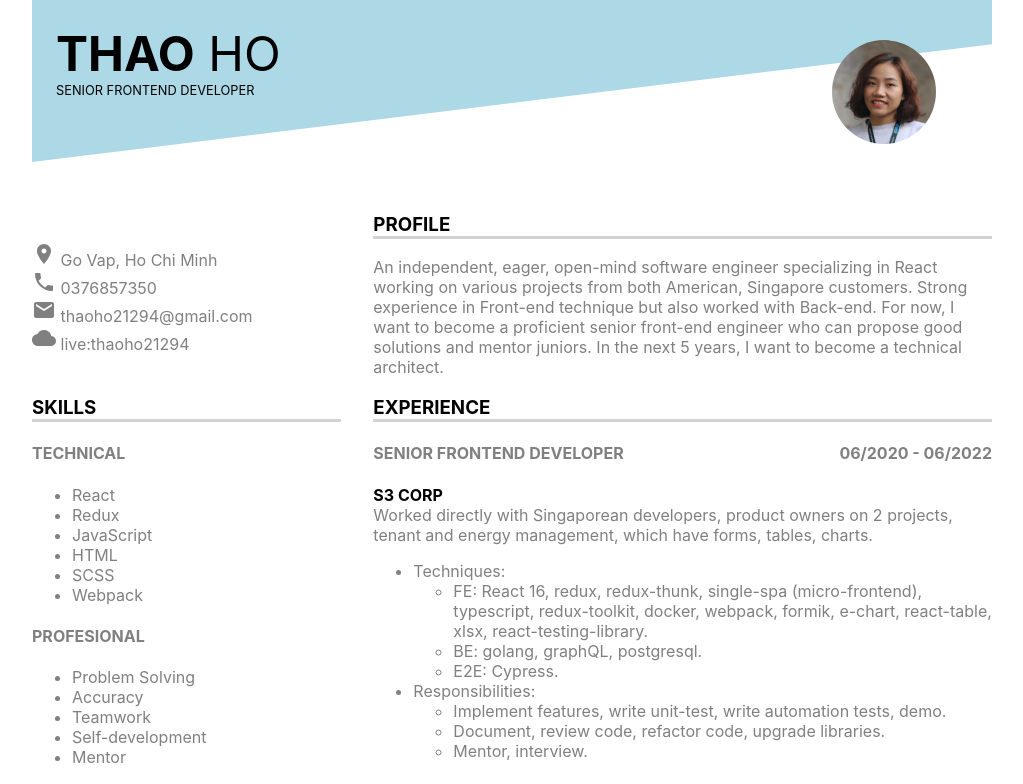
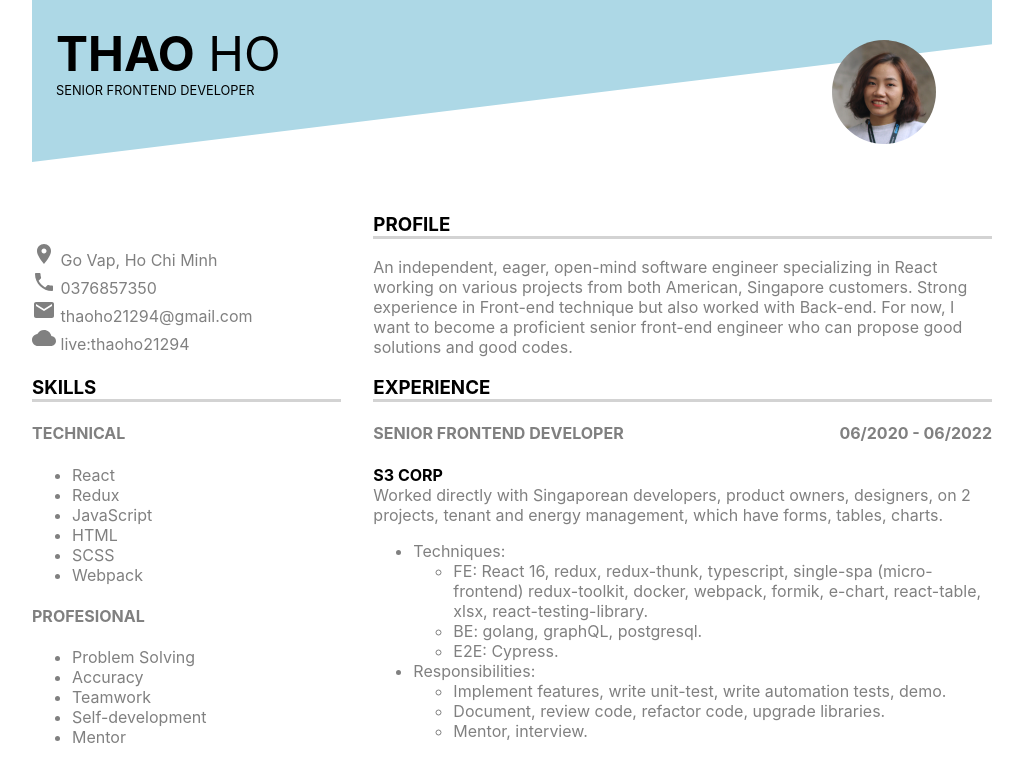
Before and after one commit to thaoho21294/personal-blog, a React app: page /resume in a window 1280 px wide. Shown: the top 784 px of the page, without its empty margins (128-1151 px from the left). Built offline with nearby package versions, Linux system fonts and the light colour scheme.

Commit message:
Update CV

```diff
--- a/src/scenes/Resume/Resume.js
+++ b/src/scenes/Resume/Resume.js
@@ -37,9 +37,7 @@ const Resume = () => {
             React working on various projects from both American, Singapore
             customers. Strong experience in Front-end technique but also worked
             with Back-end. For now, I want to become a proficient senior
-            front-end engineer who can propose good solutions and mentor
-            juniors. In the next 5 years, I want to become a technical
-            architect.
+            front-end engineer who can propose good solutions and good codes.
           </Card>
         </Row>
         <Row>
@@ -59,18 +57,17 @@ const Resume = () => {
               time={['06/2020', '06/2022']}
               company='S3 Corp'
             >
-              Worked directly with Singaporean developers, product owners on 2
-              projects, tenant and energy management, which have forms, tables,
-              charts.
+              Worked directly with Singaporean developers, product owners,
+              designers, on 2 projects, tenant and energy management, which have
+              forms, tables, charts.
               <ul>
                 <li>
                   Techniques:
                   <ul>
                     <li>
-                      FE: React 16, redux, redux-thunk, single-spa
-                      (micro-frontend), typescript, redux-toolkit, docker,
-                      webpack, formik, e-chart, react-table, xlsx,
-                      react-testing-library.
+                      FE: React 16, redux, redux-thunk, typescript, single-spa
+                      (micro-frontend) redux-toolkit, docker, webpack, formik,
+                      e-chart, react-table, xlsx, react-testing-library.
                     </li>
                     <li>BE: golang, graphQL, postgresql.</li>
                     <li>E2E: Cypress.</li>
```
